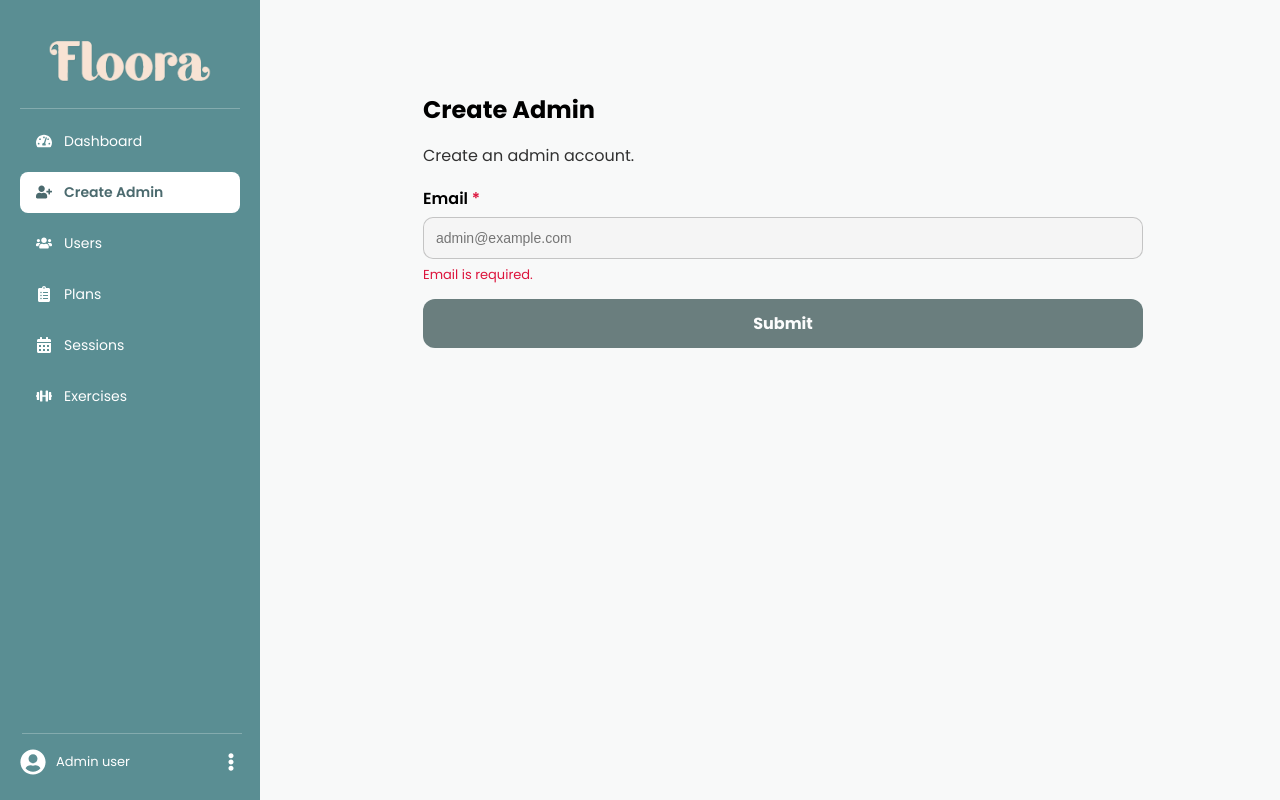
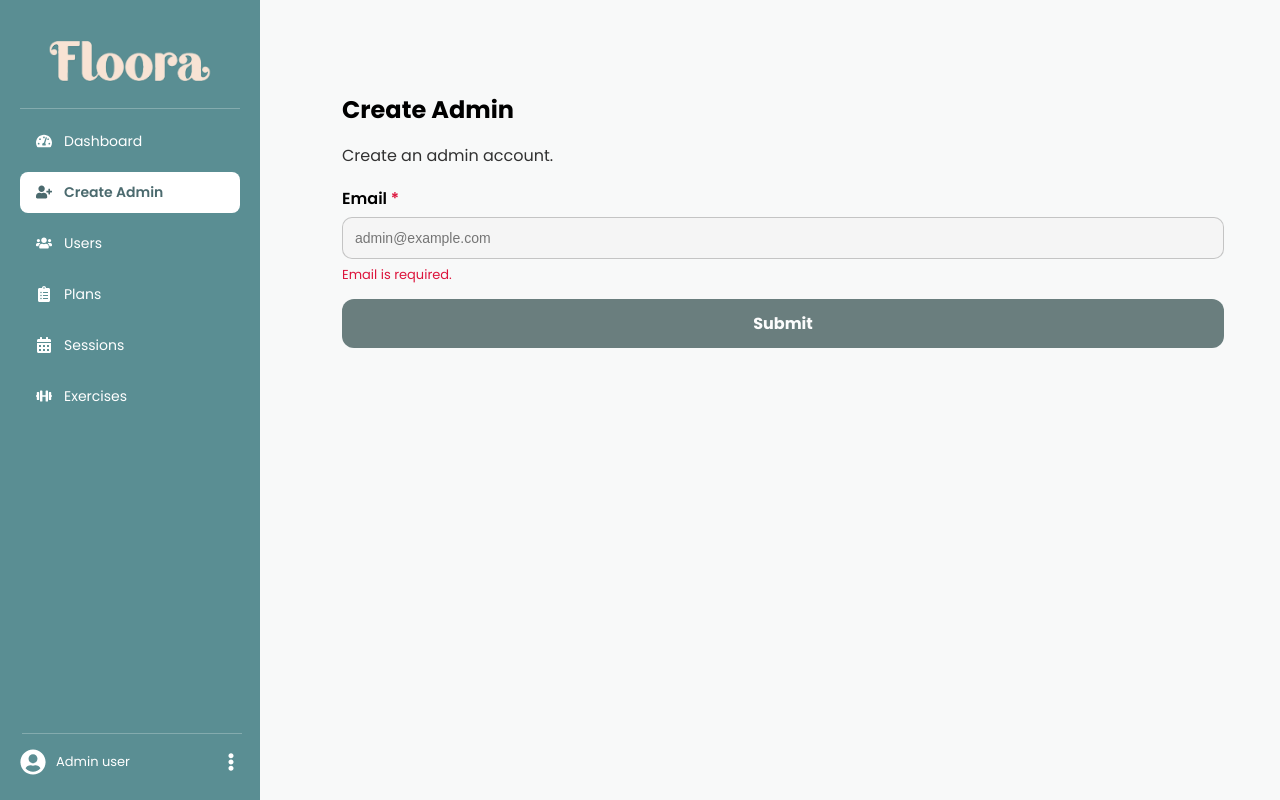
Before and after one commit to AnkitaPatwal/FlooraHEP, a React (Vite) app in the folder floora-web/: page /create-admin in a window 1280 px wide. Built offline with nearby package versions, Linux system fonts and the light colour scheme; no server answers.

Commit message:
ATH-397: Finalize Create Admin UI and fix layout centering

```diff
--- a/floora-web/src/components/layouts/AppLayout.css
+++ b/floora-web/src/components/layouts/AppLayout.css
@@ -40,6 +40,10 @@ body,
 
   /*  center page content area */
   display: flex;
-  justify-content: center; /* centers horizontally */
+ justify-content: flex-start;
   align-items: flex-start; /* keep at top */
 }
+/* THIS is the key line */
+.app-content > * {
+  width: 100%;
+}
--- a/floora-web/src/components/layouts/AppLayout.tsx
+++ b/floora-web/src/components/layouts/AppLayout.tsx
@@ -1,5 +1,5 @@
 import "./AppLayout.css";
-import "../main/Exercise.css";
+
 import SideNav from "./SideNav";
 import type { PropsWithChildren } from "react";
 
--- a/floora-web/src/pages/CreateAdmin.tsx
+++ b/floora-web/src/pages/CreateAdmin.tsx
@@ -46,7 +46,7 @@ export default function CreateAdmin() {
   };
 
   return (
-   <div style={{ width: "100%", maxWidth: 720, padding: 32 }}>
+   <div style={{ width: "100%", padding: 32 }}>
       <h2 style={{ marginBottom: 6 }}>Create Admin</h2>
       <p style={{ marginBottom: 18, opacity: 0.8 }}>
         Create an admin account.
```
